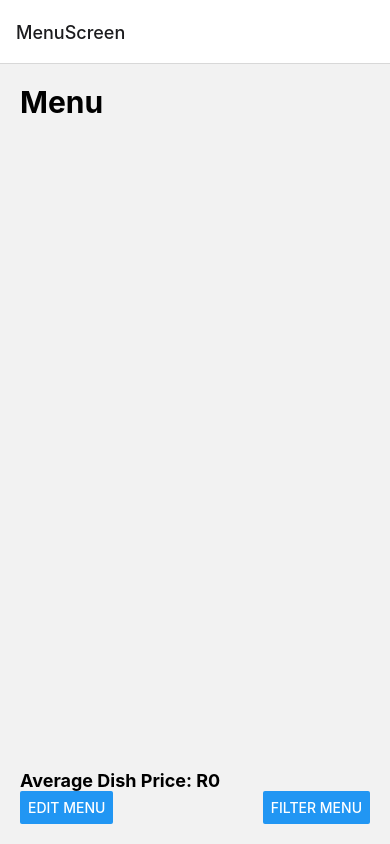
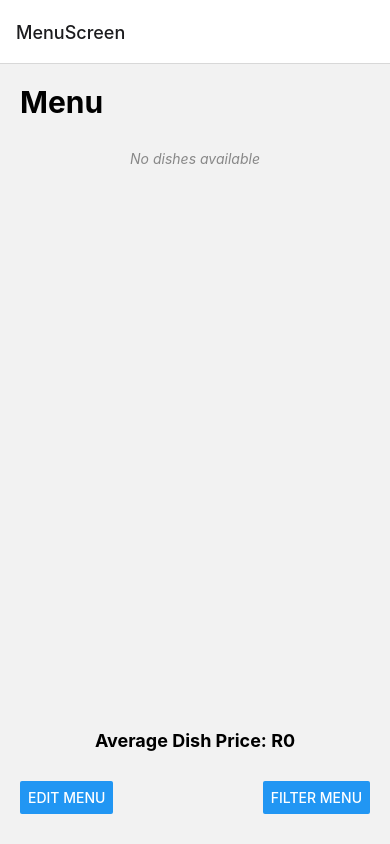
Before and after one commit to Milagre27-code/chefApp, a React Native app: screen /MenuScreen in a window 390 px wide. Built offline with nearby package versions, Linux system fonts and the light colour scheme.

Commit message:
Adding Some comments

```diff
--- a/CheckOutScreeen.tsx
+++ b/CheckOutScreeen.tsx
@@ -5,8 +5,8 @@ import { RootStackParamList, Dish } from './types';
 import { StackNavigationProp } from '@react-navigation/stack';
 
 type Props = {
-  route: RouteProp<RootStackParamList, 'CheckOutScreen'>; // Ensure this matches your route name
-  navigation: StackNavigationProp<RootStackParamList, 'CheckOutScreen'>; // Ensure this matches your route name
+  route: RouteProp<RootStackParamList, 'CheckOutScreen'>;
+  navigation: StackNavigationProp<RootStackParamList, 'CheckOutScreen'>;
 };
 
 export default function CheckOutScreen({ route, navigation }: Props) {
--- a/EditScreen.tsx
+++ b/EditScreen.tsx
@@ -66,10 +66,10 @@ export default function EditScreen({ route, navigation }: Props) {
     <View style={styles.container}>
       <Text style={styles.title}>Add Dish</Text>
 
-      {/* Button to select an image */}
+
       <Button title="Select Image from Gallery" onPress={selectImage} />
 
-      {/* Display selected image */}
+
       {image && <Image source={{ uri: image }} style={styles.imagePreview} />}
 
       <TextInput
--- a/MenuScreen.tsx
+++ b/MenuScreen.tsx
@@ -3,6 +3,7 @@ import { View, Text, FlatList, Button, Image, StyleSheet } from 'react-native';
 import { RouteProp } from '@react-navigation/native';
 import { RootStackParamList, Dish } from './types';
 import { StackNavigationProp } from '@react-navigation/stack';
+
 
 type Props = {
   route: RouteProp<RootStackParamList, 'MenuScreen'>;
@@ -17,7 +18,8 @@ export default function MenuScreen({ navigation, route }: Props) {
 
   return (
     <View style={styles.container}>
-      <Text style={{ fontSize: 30, fontWeight: 'bold' }}>Menu</Text>
+      <Text style={styles.title}>Menu</Text>
+
       <FlatList
         data={dishes}
         keyExtractor={(item) => item.id.toString()}
@@ -29,13 +31,14 @@ export default function MenuScreen({ navigation, route }: Props) {
             <Text>{item.category}</Text>
           </View>
         )}
+        ListEmptyComponent={<Text style={styles.noDataText}>No dishes available</Text>}
       />
+
       <Text style={styles.averagePriceText}>Average Dish Price: R{averagePrice}</Text>
       <View style={styles.fixToText}>
-      <Button title="Edit Menu" onPress={() => navigation.navigate('EditScreen', { dishes })} />
-      <Button title="Filter Menu" onPress={() => navigation.navigate('FilterScreen', { dishes })} />
+        <Button title="Edit Menu" onPress={() => navigation.navigate('EditScreen', { dishes })} />
+        <Button title="Filter Menu" onPress={() => navigation.navigate('FilterScreen', { dishes })} />
       </View>
-
     </View>
   );
 }
@@ -44,6 +47,11 @@ const styles = StyleSheet.create({
   container: {
     flex: 1,
     padding: 20,
+  },
+  title: {
+    fontSize: 30,
+    fontWeight: 'bold',
+    marginBottom: 10,
   },
   dishContainer: {
     backgroundColor: '#f8f8f8',
@@ -59,11 +67,19 @@ const styles = StyleSheet.create({
   averagePriceText: {
     fontSize: 18,
     fontWeight: 'bold',
-    marginTop: 20,
+    marginVertical: 20,
+    textAlign: 'center',
   },
-
   fixToText: {
     flexDirection: 'row',
     justifyContent: 'space-between',
+    marginVertical: 10,
+    marginTop: 10,
+  },
+  noDataText: {
+    textAlign: 'center',
+    color: '#888',
+    fontStyle: 'italic',
+    marginVertical: 20,
   },
 });
--- a/SplashScreen.tsx
+++ b/SplashScreen.tsx
@@ -4,6 +4,7 @@ import Logo from "./assets/logo.png";
 export default function SplashScreen(){
     return (
         <View style={styles.container}>
+            {/*Image for splash screen */}
             <Image source={Logo} style={styles.image}/>
         </View>
     )
```
